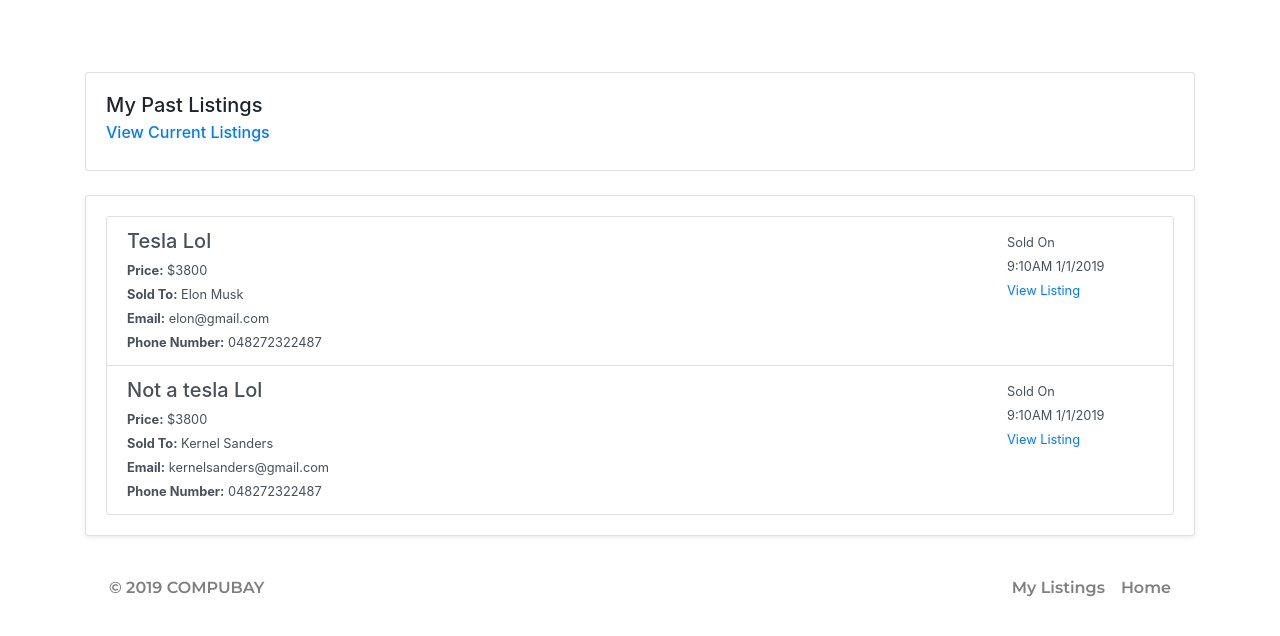
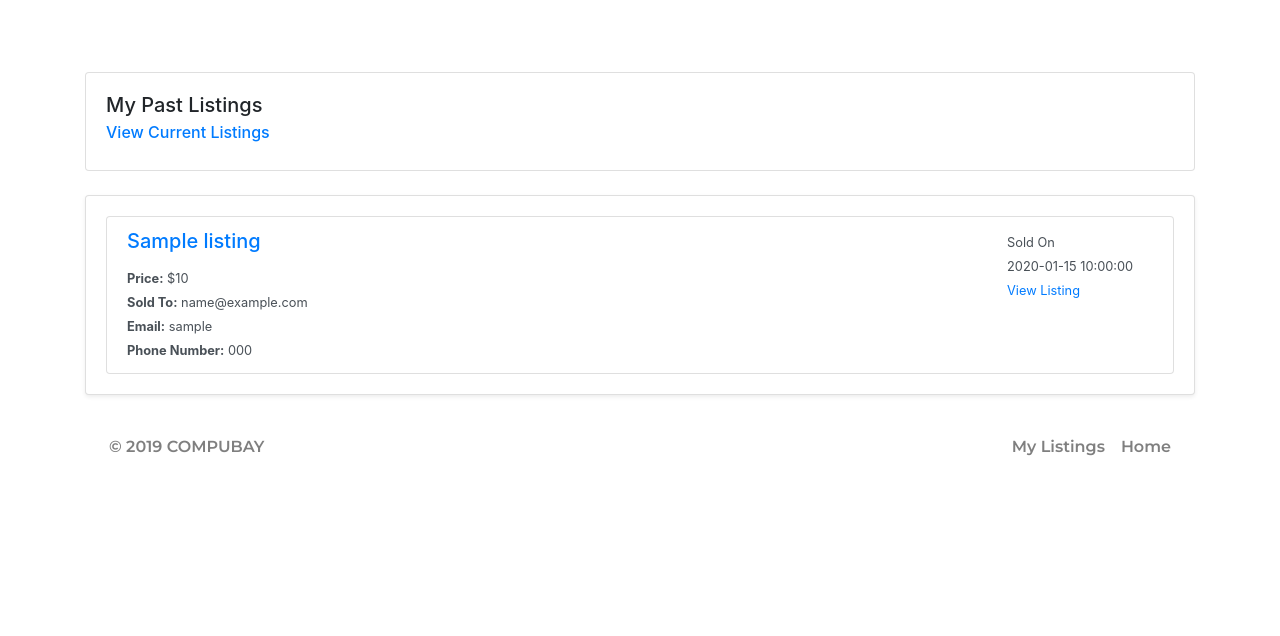
Before and after one commit to Wrdle/IAB207MarketPlace, a Python web app: template marketplace/templates/past_listing.html in a window 1280 px wide. Shown: the part 56-692 px from the top of the page. Run offline with Jinja, Linux system fonts and the light colour scheme; the template is opened without the code that fills it: most values are stand-ins (such as "Sample title", 1, 10 or a date in 2020); some libraries are stand-ins or nearby versions.

Commit message:
Starting Past Listings Flask

```diff
--- a/marketplace/templates/past_listing.html
+++ b/marketplace/templates/past_listing.html
@@ -21,44 +21,32 @@
     <!-- Main body card -->
     <div class="card shadow-sm bids-card">
         <div class="card-body">
-
-            <!-- User Current Listing -->
+            {% if listings.sold_id == [] %}
+                <center><h2>You havent sold any listings yet... Come back here once you have :)</h2></center>
+            {% else %}
+                {% for past_listings in listings %}
+                    <!-- User Past Listings -->
                     <ul class="list-group input-group">
                         <li class="list-group-item list-group-item-action flex-column align-items-start">
                             <div class="row">
                                 <!-- Listing Info -->
                                 <div class="col-10">
                                     <div class="d-flex w-100 justify-content-between">
-                                <h5 class="mb-1">Tesla Lol</h5>
+                                        <a href="/item/{{ listing.id }}/bids"><h5 class="card-title">{{ listing.name }}</h5></a>
                                     </div>
-                            <small class="mb-1"><b>Price:</b> $3800</small><br>
-                            <small class="mb-1"><b>Sold To:</b> Elon Musk</small><br>
-                            <small class="mb-1"><b>Email:</b> elon@gmail.com</small><br>
-                            <small class="mb-1"><b>Phone Number:</b> 048272322487</small>
+                                    <small class="mb-1"><b>Price:</b> ${{ listing.price }}</small><br>
+                                    <small class="mb-1"><b>Sold To:</b> {{ users.email }}</small><br>
+                                    <small class="mb-1"><b>Email:</b> {{ users.username }}</small><br>
+                                    <small class="mb-1"><b>Phone Number:</b> {{ users.phone }}</small>
                                 </div>
                                 <div class="col-2">
-                            <small>Sold On <br> 9:10AM 1/1/2019<br> <a href="#">View Listing</a></small>
-                        </div>
-                    </div>
-                </li>
-                <li class="list-group-item list-group-item-action flex-column align-items-start">
-                    <div class="row">
-                        <!-- Listing Info -->
-                        <div class="col-10">
-                            <div class="d-flex w-100 justify-content-between">
-                                <h5 class="mb-1">Not a tesla Lol</h5>
-                            </div>
-                            <small class="mb-1"><b>Price:</b> $3800</small><br>
-                            <small class="mb-1"><b>Sold To:</b> Kernel Sanders</small><br>
-                            <small class="mb-1"><b>Email:</b> kernelsanders@gmail.com</small><br>
-                            <small class="mb-1"><b>Phone Number:</b> 048272322487</small>
-                        </div>
-                        <div class="col-2">
-                            <small>Sold On <br> 9:10AM 1/1/2019<br> <a href="#">View Listing</a></small>
+                                    <small>Sold On <br> {{ sold.date }}<br> <a href="#">View Listing</a></small>
                                 </div>
                             </div>
                         </li>
                     </ul>
+                {% endfor %}
+            {% endif %}
         </div>
     </div>
 </div>
```
Lines whose indentation alone changed are shown as unchanged.
